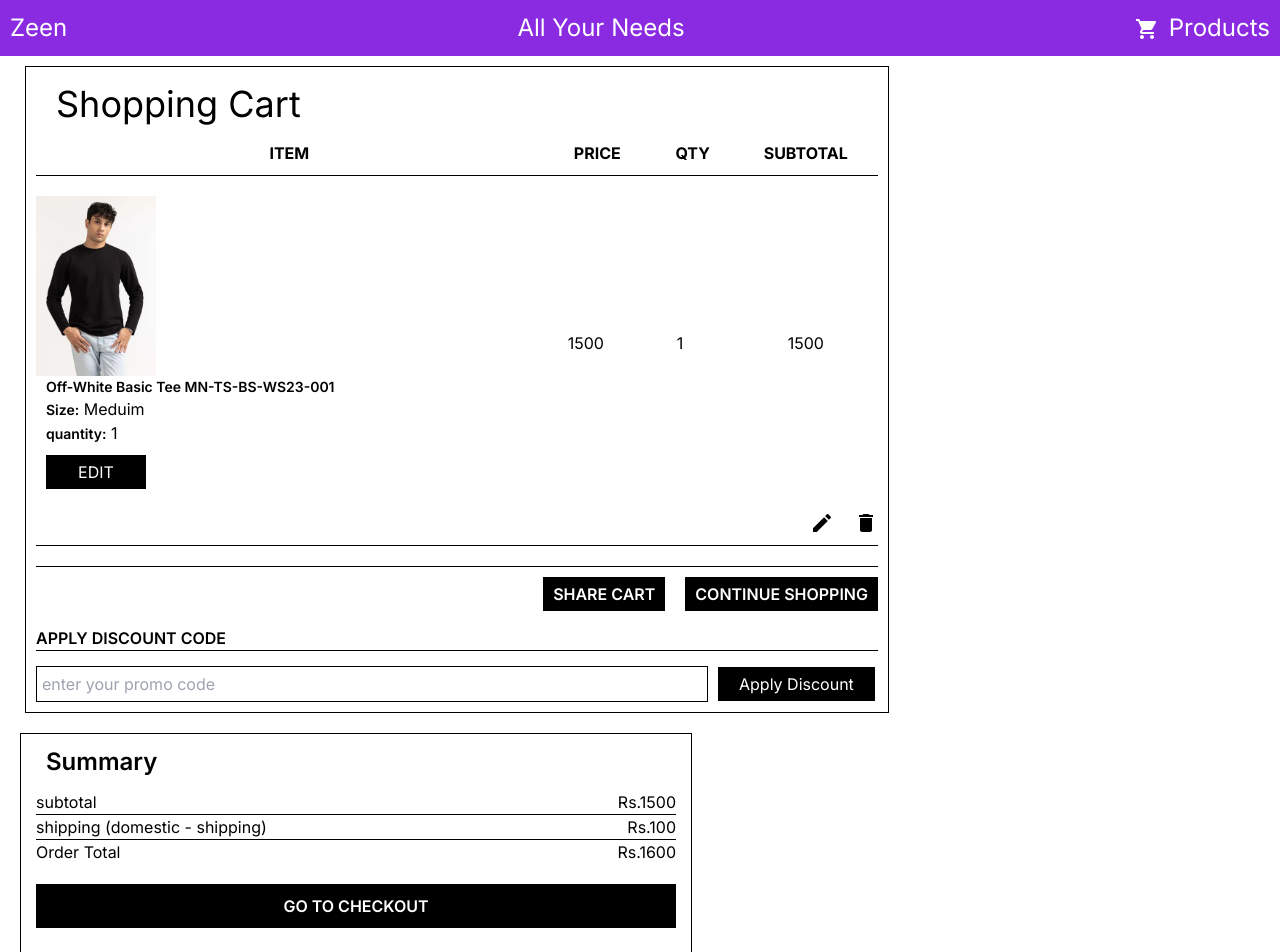
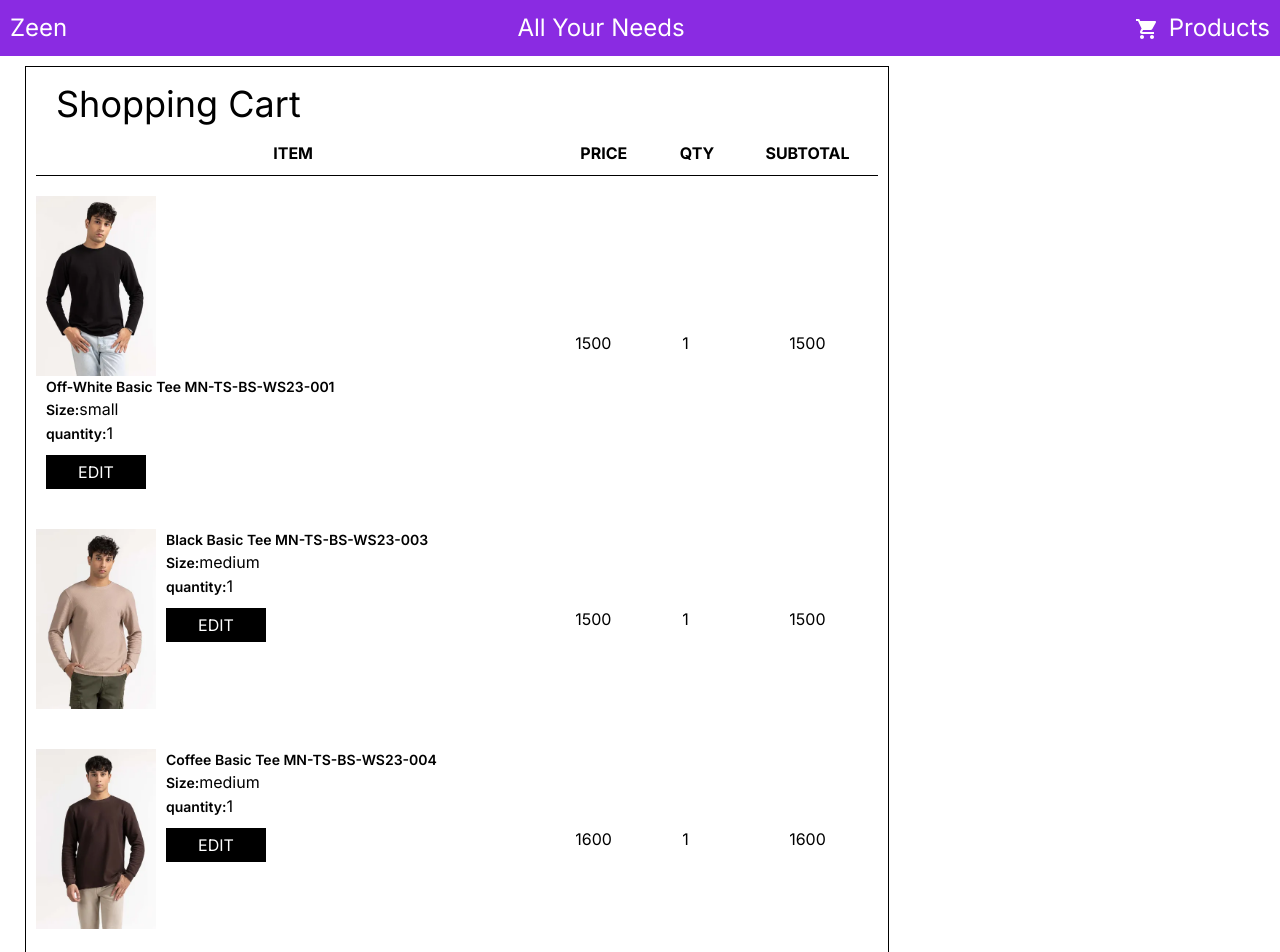
Before and after one commit to ali1452/next-app, a Next.js app: page /cart in a window 1280 px wide. Shown: the top 952 px of the page. Built offline with nearby package versions, Linux system fonts and the light colour scheme.

Commit message:
cart calulation work

```diff
--- a/src/container/CartComp/cart.module.scss
+++ b/src/container/CartComp/cart.module.scss
@@ -35,7 +35,7 @@
 
         .item_container{
             display: flex;
-            width: 25rem;
+            width: 26rem;
             padding: 20px 0px;
             flex-wrap: wrap;
             @media (max-width:767px) {
--- /dev/null
+++ b/src/container/CartComp/cartData.ts
@@ -0,0 +1,35 @@
+export const cartData =[
+    {
+        name:'Off-White Basic Tee MN-TS-BS-WS23-001',
+        price:'1500',
+        category:'men',
+        brand:'zeen',
+        description:'men T-shirt for winter season',
+        url:'black_basic_tee_mn-ts-bs-ws23-003_2_.webp',
+        discount_price:'1250',
+        sku:'small',
+        qty:1
+    },
+    {
+        name:'Black Basic Tee MN-TS-BS-WS23-003',
+        price:'1500',
+        category:'men',
+        brand:'zeen',
+        description:'men T-shirt for winter season',
+        url:'coffee_basic_tee_mn-ts-bs-ws23-004_2_.webp',
+        discount_price:'1350',
+        sku:'medium',
+        qty:1,
+    },
+    {
+        name:' Coffee Basic Tee MN-TS-BS-WS23-004',
+        price:'1600',
+        category:'men',
+        brand:'zeen',
+        description:'men T-shirt for winter season',
+        url:'expresso_basic_tee_mn-ts-bs-ws23-006_1_.webp',
+        discount_price:'1350',
+        sku:'medium',
+        qty:1
+    },
+]
--- a/src/container/CartComp/index.tsx
+++ b/src/container/CartComp/index.tsx
@@ -6,36 +6,45 @@ import { productData } from '../mainLayout/productdata'
 import style from './cart.module.scss'
 import { useRouter } from 'next/navigation';
 import DeleteModal from './deleteModal/deleteModal';
+import { cartData } from './cartData'
 
 
 type Props = {}
 
 const CartComp = (props: Props) => {
   const [edit,setEdit] = useState<boolean>(false)
-  const [product,setProduct] = useState({})
+  const [product,setProduct] = useState<any[]>([])
   const [discountCode, setDiscountCode] = useState<string>('')
   const [applyCode, setApplyCode] = useState<boolean>(false)
   const [codeAmt, setCodeAmt] = useState<number>(0)
   const [errMsg, setErrMsg] = useState('')
   const [modal,setModal] = useState<boolean>(false)
   const route = useRouter()
+
     useEffect(()=>{
-      setProduct(productData[0])
+      setProduct(cartData)
 
     },[])
 
-    const changeQty=(e: string)=>{
-      const temp_element = {...product}
+    const changeQty=(e: string, index:number)=>{
+      const temp_element = [...product]
       if(+e >= 0 && +e <= 5 ){
-        temp_element.qty = +e
+        temp_element[index].qty = +e
         setProduct(temp_element)
       }
+    }
+
+    const subTotalAmt = ()=>{
+      let amount = 0
+      cartData.forEach(item=>amount += +item.price*item.qty)
+      return  amount
+
     }
 
     const applyDiscount=()=>{
       if(discountCode === "welcome"){
         setApplyCode(true)
-        setCodeAmt(100)
+        setCodeAmt(200)
       }else{
         setErrMsg('This code is invalid!')
         setTimeout(()=>{
@@ -44,9 +53,21 @@ const CartComp = (props: Props) => {
       }
 
     }
+    const editItems =(index:number)=>{
+      const  tempData = [...cartData]
+      tempData[index].edit = true
+      setProduct(tempData)
+
+    }
+
+    const saveItems =(index:number)=>{
+      const  tempData = [...cartData]
+      tempData[index].edit = false
+      setProduct(tempData)
+    }
   return (
     <div className={style.cart_container} >
-      {product.name !== undefined  ?
+      {product.length > 0  ?
       <>
       <div className={style.detail_container}>
         <p className={style.cart_heading}>Shopping Cart</p>
@@ -60,36 +81,41 @@ const CartComp = (props: Props) => {
        </tr>
        </thead>
      <tbody>
-     <tr>
+      {product.map((item, index)=>{
+        return (
+<tr>
      <td className={style.item_container}>
       <div>
-      <p style={{width:'120px'}}><img src={product.url} /></p>
+      <p style={{width:'120px'}}><img src={item.url} /></p>
       </div>
       <div className={style.detail_box}>
-      <p className={style.bold_text}>{product.name}</p>
-      {!edit ?<p><span className={style.bold_text}>Size:</span> Meduim</p>:
+      <p className={style.bold_text}>{item.name}</p>
+      {!item.edit ?<p><span className={style.bold_text}>Size:</span>{item.sku}</p>:
       <p>
-         <select className={style.select_input} name="size" id="size">
+         <select className={style.select_input}  name="size" id="size">
           <option value="small">small</option>
           <option value="medium">medium</option>
           <option value="large">large</option>
          </select>
         </p>}
-      {!edit ? <p><span className={style.bold_text}>quantity:</span> 1</p>:
+      {!item.edit ? <p><span className={style.bold_text}>quantity:</span>{item.qty}</p>:
       <>
       <label>QTY</label>
-      <p><input className={style.select_input} value={product.qty}  type="number" onChange={(e)=>changeQty(e.target.value)}  /></p>
+      <p><input className={style.select_input} value={item.qty}  type="number" onChange={(e)=>changeQty(e.target.value,  index)}  /></p>
       </>}
-      {!edit && <p onClick={()=>{setEdit(true)}} className={style.edit_btn}>edit</p>}
-      {edit && <p onClick={()=>{setEdit(false)}} className={style.edit_btn}>Save</p>}
+      {!item.edit && <p onClick={()=>editItems(index)} className={style.edit_btn}>edit</p>}
+      {item.edit && <p onClick={()=>{saveItems(index)}} className={style.edit_btn}>Save</p>}
       </div>
       </td>
      <td className={style.price}>
-      <span>{product.price}</span>
+      <span>{item.price}</span>
       </td>
-     <td className={style.qty}>{product.qty}</td>
-     <td className={style.sub_total}>{product.price*product.qty}</td>
+     <td className={style.qty}>{item.qty}</td>
+     <td className={style.sub_total}>{item.price*item.qty}</td>
      </tr>
+        )
+      })}
+
      </tbody>
    </table>
    <div className={style.icons_btn}>
@@ -111,7 +137,7 @@ const CartComp = (props: Props) => {
   <p className={style.summary_heading}>Summary</p>
   <div className={style.flex_box}>
     <p>subtotal</p>
-    <p>Rs.{product.price * product.qty}</p>
+    <p>Rs.{subTotalAmt()}</p>
   </div>
   <div className={style.flex_box}>
     <p>shipping (domestic - shipping)</p>
@@ -123,7 +149,7 @@ const CartComp = (props: Props) => {
   </div>:''}
   <div className={style.total_box}>
     <p>Order Total</p>
-    <p>Rs.{product.price * product.qty + 100 - codeAmt}</p>
+    <p>{subTotalAmt() !==0?<>Rs.{subTotalAmt() - codeAmt +  100}</>:0.00}</p>
   </div>
   <p className={style.checkout_btn}>go to checkout</p>
   </div>
```
